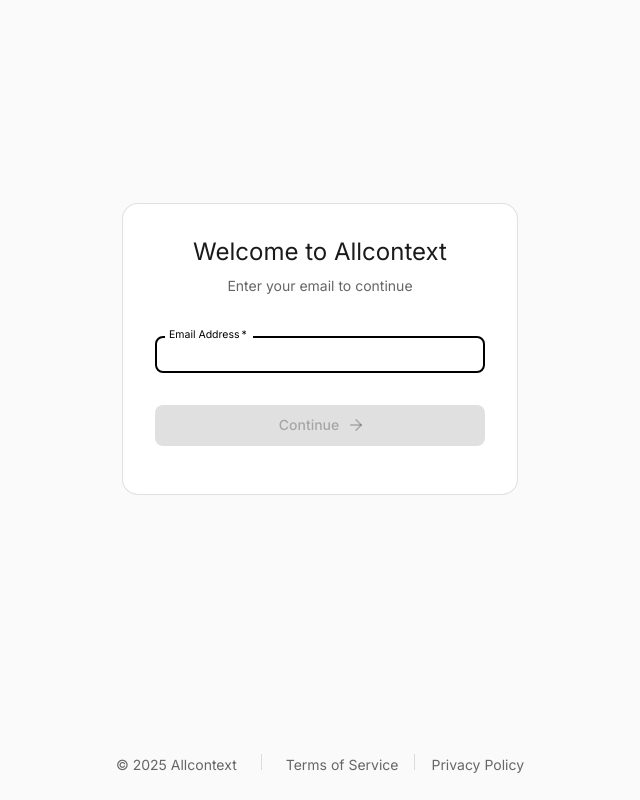
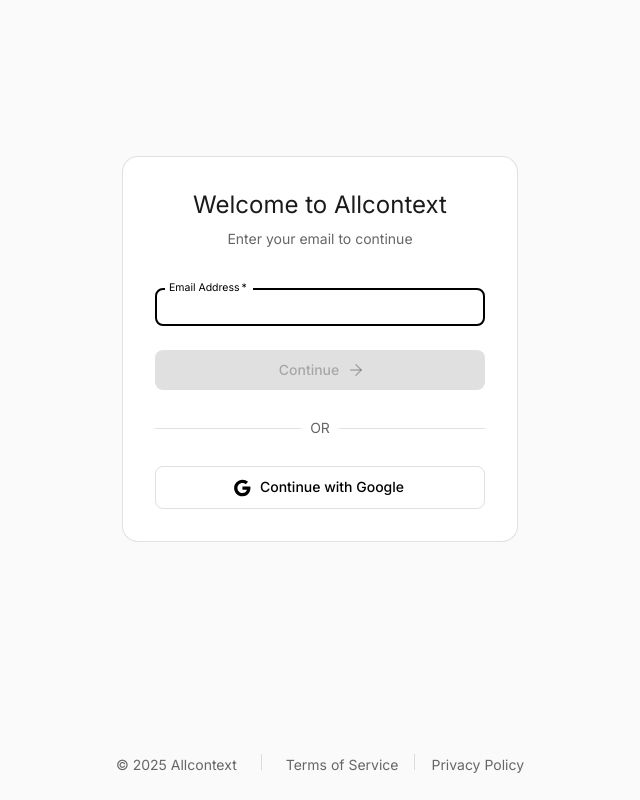
Before and after one commit to antoinebcx/allcontext, a React (Vite) app in the folder frontend/: page /login in a window 1280 px wide. Shown: the whole page, without its empty margins (320-960 px from the left). Built offline with nearby package versions, Linux system fonts and the light colour scheme; no server answers.

Commit message:
add Google auth

```diff
--- a/frontend/package.json
+++ b/frontend/package.json
@@ -13,6 +13,7 @@
     "@emotion/react": "^11.14.0",
     "@emotion/styled": "^11.14.1",
     "@fontsource/inter": "^5.2.6",
+    "@mui/icons-material": "^7.3.2",
     "@mui/material": "^7.3.2",
     "@supabase/supabase-js": "^2.57.4",
     "@tanstack/react-query": "^5.87.4",
--- a/frontend/src/App.tsx
+++ b/frontend/src/App.tsx
@@ -13,6 +13,7 @@
 import { Docs } from './pages/Docs';
 import { LoginPage } from './pages/LoginPage';
 import { LegalPage } from './pages/LegalPage';
+import { AuthCallback } from './pages/AuthCallback';
 import { useAuth } from './contexts/AuthContext';
 import { useTheme } from './contexts/ThemeContext';
 
@@ -56,6 +57,9 @@
             {/* Login route without layout */}
             <Route path="/login" element={<LoginPage />} />
 
+            {/* OAuth callback route */}
+            <Route path="/auth/callback" element={<AuthCallback />} />
+
             {/* Legal routes without layout */}
             <Route path="/legal/:documentId" element={<LegalPage />} />
 
--- a/frontend/src/components/ApiKeys/ApiKeysList.tsx
+++ b/frontend/src/components/ApiKeys/ApiKeysList.tsx
@@ -6,7 +6,6 @@
   TableContainer,
   TableHead,
   TableRow,
-  Paper,
   IconButton,
   Chip,
   Typography,
--- a/frontend/src/components/Errors/ErrorBoundary.tsx
+++ b/frontend/src/components/Errors/ErrorBoundary.tsx
@@ -1,4 +1,4 @@
-import React, { Component } from 'react';
+import { Component } from 'react';
 import type { ErrorInfo, ReactNode } from 'react';
 import { Box, Button, Typography, Paper, Container } from '@mui/material';
 import { AlertTriangle, RefreshCw } from 'lucide-react';
--- /dev/null
+++ b/frontend/src/pages/AuthCallback.tsx
@@ -0,0 +1,69 @@
+import React, { useEffect } from 'react';
+import { useNavigate } from 'react-router-dom';
+import { Box, CircularProgress, Typography } from '@mui/material';
+import { supabase } from '../contexts/AuthContext';
+import { logger } from '../utils/logger';
+
+export const AuthCallback: React.FC = () => {
+  const navigate = useNavigate();
+
+  useEffect(() => {
+    const handleCallback = async () => {
+      try {
+        // Get the hash from the URL
+        const hashParams = new URLSearchParams(window.location.hash.substring(1));
+        const accessToken = hashParams.get('access_token');
+
+        if (accessToken) {
+          // Token is already handled by Supabase client automatically
+          logger.info('OAuth callback received', { hasToken: true });
+        }
+
+        // Get the current session - Supabase handles the OAuth flow automatically
+        const { data: { session }, error } = await supabase.auth.getSession();
+
+        if (error) {
+          logger.error('OAuth callback error', { error });
+          throw error;
+        }
+
+        if (session) {
+          logger.info('OAuth successful', {
+            provider: session.user?.app_metadata?.provider || 'unknown',
+            email: session.user?.email
+          });
+          // Navigate to home or the originally requested page
+          const redirectTo = sessionStorage.getItem('oauth_redirect') || '/';
+          sessionStorage.removeItem('oauth_redirect');
+          navigate(redirectTo);
+        } else {
+          logger.warn('No session after OAuth callback');
+          navigate('/login');
+        }
+      } catch (error) {
+        logger.error('OAuth callback error', { error });
+        navigate('/login');
+      }
+    };
+
+    handleCallback();
+  }, [navigate]);
+
+  return (
+    <Box
+      sx={{
+        display: 'flex',
+        flexDirection: 'column',
+        alignItems: 'center',
+        justifyContent: 'center',
+        height: '100vh',
+        bgcolor: 'background.default'
+      }}
+    >
+      <CircularProgress size={40} thickness={2} />
+      <Typography variant="body1" sx={{ mt: 2 }} color="text.secondary">
+        Completing sign in...
+      </Typography>
+    </Box>
+  );
+};
--- a/frontend/src/pages/Dashboard.tsx
+++ b/frontend/src/pages/Dashboard.tsx
@@ -160,13 +160,13 @@
           sx={{
             p: { xs: 2, sm: 2 },
             mb: { xs: 4, sm: 7 },
-            border: '1px solid',
-            borderColor: 'divider',
             display: 'flex',
             flexDirection: { xs: 'column', sm: 'row' },
             alignItems: { xs: 'stretch', sm: 'center' },
             gap: 2,
-            bgcolor: 'transparent'
+            bgcolor: 'transparent',
+            maxWidth: '850px',
+            margin: '0 auto'
           }}
         >
           <Box sx={{ flexGrow: 1 }}>
--- a/frontend/src/pages/LoginPage.tsx
+++ b/frontend/src/pages/LoginPage.tsx
@@ -9,10 +9,13 @@
   Alert,
   Paper,
   LinearProgress,
-  Fade
+  Fade,
+  Divider
 } from '@mui/material';
 import { ArrowRight, ArrowLeft } from 'lucide-react';
+import { Google as GoogleIcon } from '@mui/icons-material';
 import { useAuth } from '../contexts/AuthContext';
+import { supabase } from '../contexts/AuthContext';
 import { Footer } from '../components/Layout/Footer';
 
 export const LoginPage: React.FC = () => {
@@ -127,6 +130,30 @@
     setIsNewUser(false);
   };
 
+  const handleGoogleSignIn = async () => {
+    setError('');
+    setLoading(true);
+
+    try {
+      const { error } = await supabase.auth.signInWithOAuth({
+        provider: 'google',
+        options: {
+          redirectTo: `${window.location.origin}/auth/callback`,
+          queryParams: {
+            access_type: 'offline',
+            prompt: 'consent',
+          }
+        }
+      });
+
+      if (error) throw error;
+      // Browser will redirect to Google
+    } catch (err: any) {
+      setError('Failed to initiate Google sign-in');
+      setLoading(false);
+    }
+  };
+
   return (
     <Box sx={{ display: 'flex', flexDirection: 'column', minHeight: '100vh' }}>
       <Box sx={{ flex: 1, display: 'flex', alignItems: 'center' }}>
@@ -210,11 +237,29 @@
                   type="submit"
                   fullWidth
                   variant="contained"
-                  sx={{ mt: 3, mb: 2 }}
+                  sx={{ mt: 2 }}
                   disabled={loading || !email}
                   endIcon={<ArrowRight size={18} />}
                 >
                   Continue
+                </Button>
+
+                <Divider sx={{ my: 3.5 }}>
+                  <Typography variant="body2" color="text.secondary">
+                    OR
+                  </Typography>
+                </Divider>
+
+                {/* Google Sign-in Button */}
+                <Button
+                  fullWidth
+                  variant="outlined"
+                  startIcon={<GoogleIcon />}
+                  onClick={handleGoogleSignIn}
+                  disabled={loading}
+                  sx={{ textTransform: 'none' }}
+                >
+                  Continue with Google
                 </Button>
               </Box>
             ) : (
@@ -268,7 +313,7 @@
                   type="submit"
                   fullWidth
                   variant="contained"
-                  sx={{ mt: 3, mb: 2 }}
+                  sx={{ mt: 2, mb: 2 }}
                   disabled={loading || !password || password.length < 6}
                 >
                   {loading
```
Also changed, not shown: 2 other files (tests, documents, lock files or other folders).
